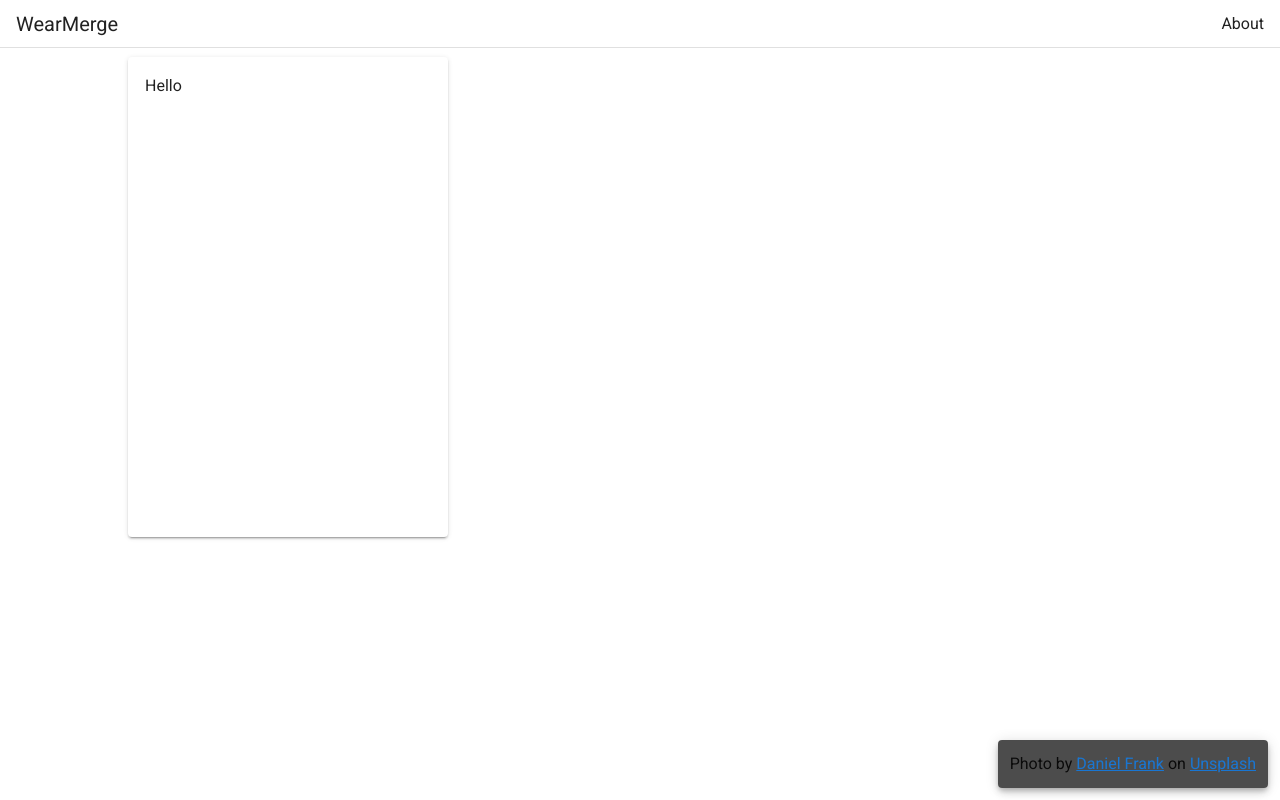
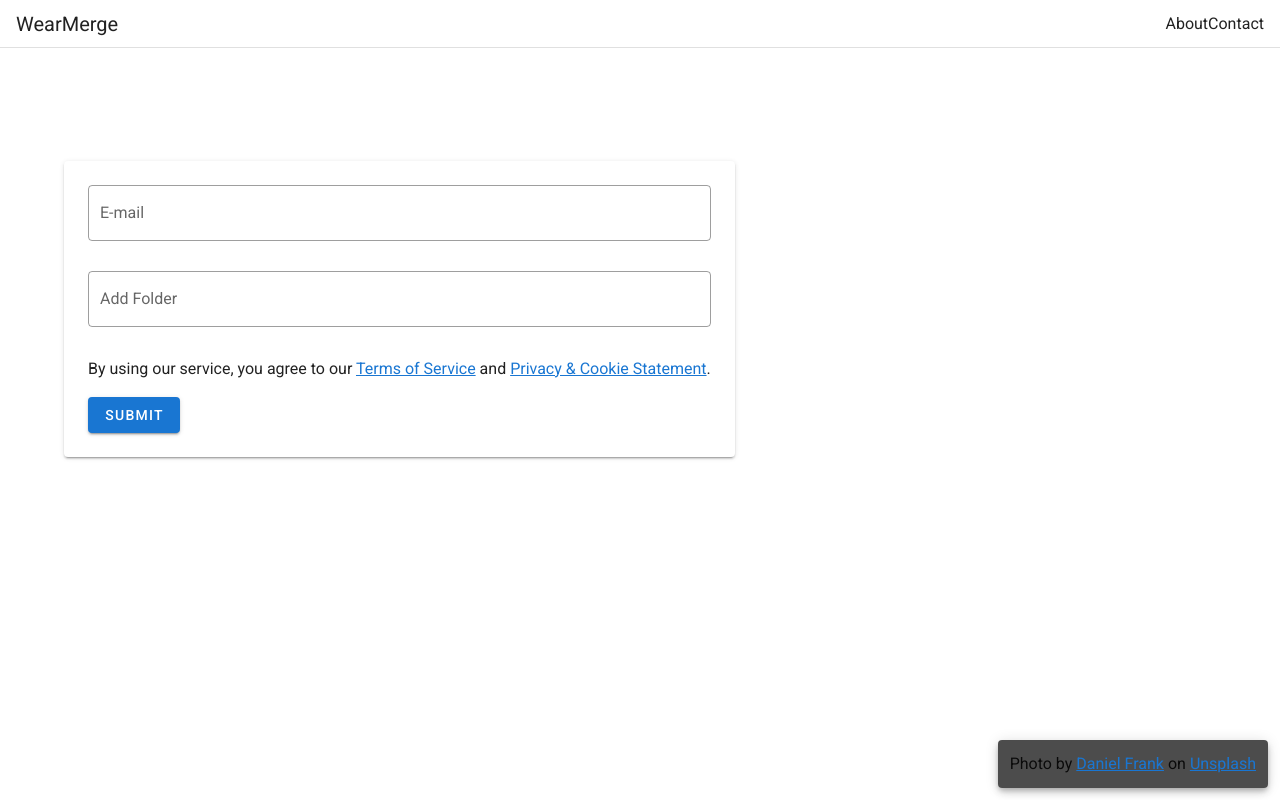
Before and after one commit to WearMerge/frontend, a Nuxt app: page / in a window 1280 px wide. Built offline with nearby package versions, Linux system fonts and the light colour scheme.

Commit message:
land page done

```diff
--- a/layouts/default.vue
+++ b/layouts/default.vue
@@ -7,6 +7,9 @@
       <v-spacer></v-spacer>
       <div>
         About
+      </div>
+      <div>
+        Contact
       </div>
     </v-app-bar>
     <v-main>
--- a/pages/index.vue
+++ b/pages/index.vue
@@ -1,23 +1,136 @@
 <template>
-  <div v-if="display">
-    <v-card
+  <div
+    class="main-body"
+  >
+    <div
       class="form-card"
     >
+      <v-card>
         <v-container>
-        Hello
+          <v-form
+            v-model="valid"
+          >
+            <v-container>
+              <v-text-field
+                v-model="email"
+                :rules="emailRules"
+                label="E-mail"
+                required
+                outlined
+              >
+              </v-text-field>
+              <template>
+                <div
+                  v-if="!files.length"
+                >
+                  <v-file-input
+                    v-model="newFiles"
+                    outlined
+                    multiple
+                    prepend-icon=""
+                    label="Add Folder"
+                    placeholder="Select a folder"
+                    webkitdirectory
+                    v-on:change="onAdd"
+                  >
+                  </v-file-input>
+                </div>
+                <div
+                  v-else
+                >
+                  <v-toolbar
+                    flat
+                  >
+                    <v-toolbar-title>
+                      Selected file(s)
+                    </v-toolbar-title>
+                    <v-divider
+                      class="mx-4"
+                      inset
+                      vertical
+                    ></v-divider>
+                    <v-spacer></v-spacer>
+                    <div
+                      align="end"
+                    >
+                      <v-tooltip
+                        bottom
+                      >
+                        <template v-slot:activator="{ on }">
+                          <v-file-input
+                            v-model="newFiles"
+                            multiple
+                            hide-input
+                            prepend-icon="mdi-paperclip"
+                            webkitdirectory
+                            v-on:change="onAdd"
+                            v-on:click:clear="onClear"
+                            v-on:mouseenter.native="on.mouseenter"
+                            v-on:mouseleave.native="on.mouseleave"
+                          >
+                          </v-file-input>
+                        </template>
+                        <span>Add Folder</span>
+                      </v-tooltip>
+                    </div>
+                    <v-tooltip
+                        bottom
+                      >
+                        <template v-slot:activator="{ on }">
+                          <v-icon
+                            v-on:click="onClear"
+                            v-on:mouseenter.native="on.mouseenter"
+                            v-on:mouseleave.native="on.mouseleave"
+                          >
+                            mdi-window-close
+                          </v-icon>
+                        </template>
+                      <span>Clear</span>
+                    </v-tooltip>
+                  </v-toolbar>
+                  <v-data-table
+                    v-if="files.length"
+                    :headers="[{text: 'Name', value: 'name'}]"
+                    :items="files"
+                    :items-per-page="5"
+                    :footer-props="{ disableItemsPerPage: true }"
+                  >
+                    <template v-for="file in files" v-slot:[`item.${file.value}`]="{ item }">
+                      <td :key="file.value">{{ item.name }}</td>
+                    </template>
+                  </v-data-table>
+                </div>
+              </template>
+              <p>
+                By using our service, you agree to our <a href="">Terms of Service</a>
+                and <a href="">Privacy &amp; Cookie Statement</a>.
+              </p>
+              <v-btn
+                color="primary"
+                :disabled="invalid"
+                v-on:click="onSubmit"
+              >
+                submit
+              </v-btn>
+            </v-container>
+          </v-form>
         </v-container>
       </v-card>
+    </div>
+    <div>
       <v-carousel
         cycle
         hide-delimiters
         height="100vh"
         :show-arrows=false
+        :interval="7000"
       >
         <v-carousel-item
           v-for="(slide,i) in slides"
           :key=i
           :src="slide.src"
           class="item"
+          transition="fade-transition"
         >
           <v-row
             class="tag"
@@ -36,11 +149,20 @@
         </v-carousel-item>
       </v-carousel>
     </div>
+  </div>
 </template>
 
 <style>
+.main-body {
+  position: relative;
+}
 .v-carousel {
   height: calc(100vh - 48px) !important;
+}
+.v-window-item {
+  position: absolute;
+  top: 0;
+  width: 100%;
 }
 .tag {
   height: calc(100vh - 48px);
@@ -48,36 +170,32 @@
 }
 .form-card {
   position: absolute;
-  left: 10%;
-  right: 0;
-  bottom: 35%;
-  padding: 5px;
-  width: 20em;
-  height: 30em;
   z-index: 1;
+  top: 15%;
+  left: 5%
 }
 </style>
 
 <script>
 export default {
   methods: {
-    onResize() {
-      if (window.innerWidth < 1080 && window.innerHeight < 900) {
-        this.display = false
-      } else {
-        this.display = true;
+    onSubmit () {
+      let formData = new FormData();
+      // this.files.forEach((file) => {
+      //   formData.append(file);
+      // });
+      console.log(this.files);
+    },
+    onAdd () {
+      this.files = this.newFiles.concat(this.files);
+    },
+    onClear () {
+      this.files = [];
+      this.newFiles = [];
     }
-    }
-  },
-  created () {
-    window.addEventListener('resize', this.onResize)
-  },
-  beforeDestroy () {
-    window.addEventListener('resize', this.onResize)
   },
   data () {
     return {
-      display: true,
       colors: [
         'indigo',
         'warning',
@@ -119,7 +237,15 @@ export default {
             link: 'https://unsplash.com/'
           }
         }
-      ]
+      ],
+      valid: false,
+      email: '',
+      emailRules: [
+        v => !!v || 'E-mail is required',
+        v => /.+@.+/.test(v) || 'E-mail must be valid',
+      ],
+      files: [],
+      newFiles: []
     }
   }
 }
```
Lines whose indentation alone changed are shown as unchanged.
